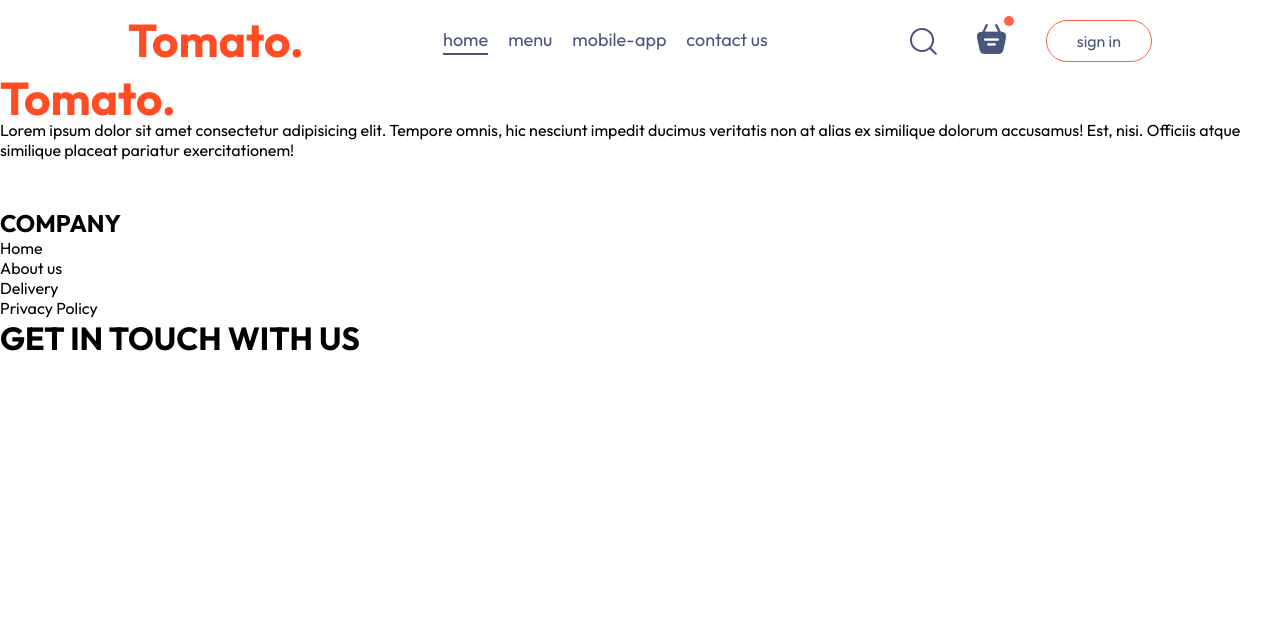
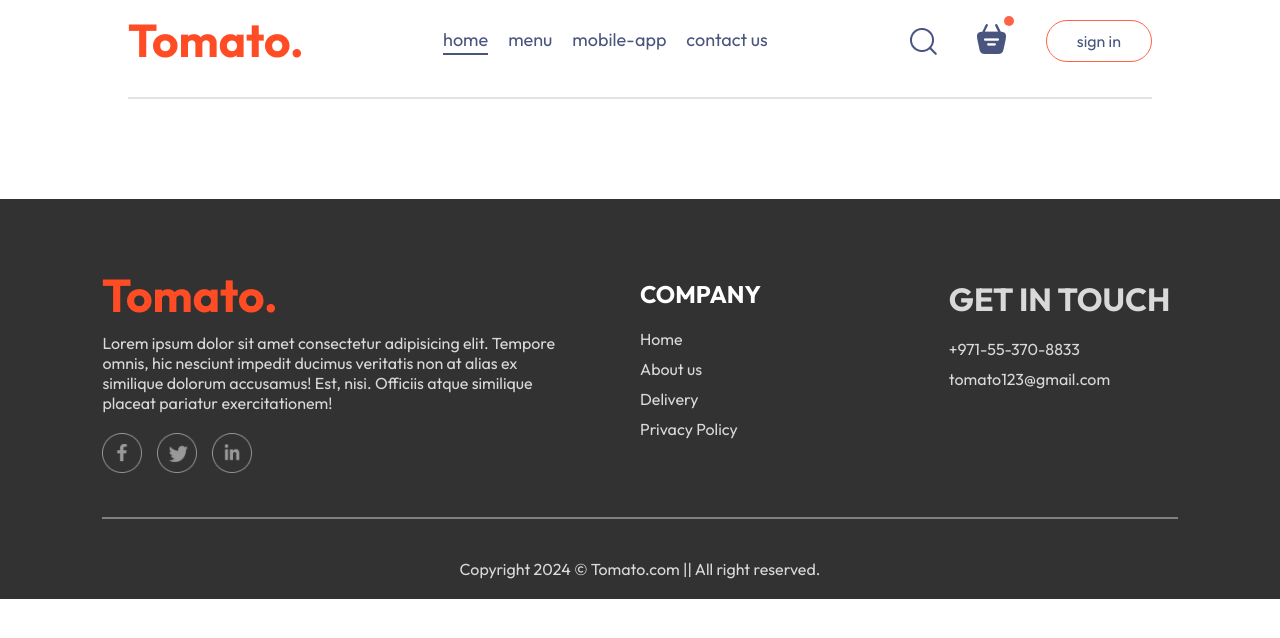
Before and after one commit to VedantGames/food-del, a React (Vite) app: page /order in a window 1280 px wide. Shown: the top 638 px of the page. Built offline with nearby package versions, Linux system fonts and the light colour scheme.

Commit message:
8 commit

```diff
--- a/index.html
+++ b/index.html
@@ -2,7 +2,7 @@
 <html lang="en">
   <head>
     <meta charset="UTF-8" />
-    <link rel="icon" type="image/svg+xml" href="/vite.svg" />
+    <link rel="icon" type="png" href="./src/assets/assets/logo.png" />
     <meta name="viewport" content="width=device-width, initial-scale=1.0" />
     <title>Food Del</title>
   </head>
--- /dev/null
+++ b/src/components/AppDownload/AppDownload.css
@@ -0,0 +1,22 @@
+.app-download {
+  margin: auto auto;
+  margin-top: 100px;
+  font-size: max(3vw, 20px);
+  text-align: center;
+  font-weight: 500;
+}
+.app-download-platforms {
+  display: flex;
+  justify-content: center;
+  gap: max(2vw, 10px);
+  margin-top: 40px;
+}
+.app-download-platforms img {
+  width: max(30vw, 120px);
+  max-width: 180px;
+  transition: 0.5s;
+  cursor: pointer;
+}
+.app-download-platforms img:hover {
+  transform: scale(1.05);
+}
--- /dev/null
+++ b/src/components/AppDownload/AppDownload.jsx
@@ -0,0 +1,20 @@
+import React from "react";
+import "./AppDownload.css";
+import {assets} from "../../assets/assets/assets"
+
+const AppDownload = () => {
+  return (
+    <div className="app-download" id="app-download">
+      <p>
+        For Better Experince Download <br />
+        Tomato App
+      </p>
+      <div className="app-download-platforms">
+        <img src={assets.play_store} alt="" />
+        <img src={assets.app_store} alt="" />
+      </div>
+    </div>
+  );
+};
+
+export default AppDownload;
--- a/src/components/ExploreMenu/ExploreMenu.css
+++ b/src/components/ExploreMenu/ExploreMenu.css
@@ -42,7 +42,13 @@
   background-color: #e2e2e2;
   border: none;
 }
-.explore-menu-list-item .active  {
+.explore-menu-list-item .active {
   border: 4px solid tomato;
   padding: 2px;
 }
+@media (max-width: 1050px) {
+  .explore-menu-text {
+    max-width: 100%;
+    font-size: 14px;
+  }
+}
--- a/src/components/Footer/Footer.css
+++ b/src/components/Footer/Footer.css
@@ -0,0 +1,62 @@
+.footer {
+  color: #d9d9d9;
+  background-color: #323232;
+  display: flex;
+  flex-direction: column;
+  align-items: center;
+  gap: 20px;
+  padding: 20px 8vw;
+  padding-top: 80px;
+  margin-top: 100px;
+}
+.footer-content {
+  width: 100%;
+  display: grid;
+  grid-template-columns: 2fr 1fr 1fr;
+  gap: 80px;
+}
+.footer-content-left,
+.footer-content-center,
+.footer-content-right {
+  display: flex;
+  flex-direction: column;
+  align-items: start;
+  gap: 20px;
+}
+.footer-content-left li,
+.footer-content-center li,
+.footer-content-right li {
+  list-style: none;
+  margin-bottom: 10px;
+  cursor: pointer;
+}
+.footer-content-center h2,
+.footer-content-right h2 {
+  color: white;
+}
+.footer-social-icons img {
+  width: 40px;
+  margin-right: 15px;
+  opacity: 0.5;
+  cursor: pointer;
+}
+.footer-social-icons img:hover {
+  opacity: 1;
+}
+.footer hr {
+  width: 100%;
+  height: 2px;
+  margin: 20px 0;
+  background-color: grey;
+  border: none;
+}
+@media (max-width: 750px) {
+  .footer-content {
+    display: flex;
+    flex-direction: column;
+    gap: 35px;
+  }
+  .footer-copyright {
+    text-align: center;
+  }
+}
--- a/src/components/Footer/Footer.jsx
+++ b/src/components/Footer/Footer.jsx
@@ -30,9 +30,17 @@ const Footer = () => {
           </ul>
         </div>
         <div className="footer-content-right">
-           <h1>GET IN TOUCH WITH US</h1>
+          <h1>GET IN TOUCH </h1>
+          <ul>
+            <li>+971-55-370-8833</li>
+            <li>tomato123@gmail.com</li>
+          </ul>
         </div>
       </div>
+      <hr />
+      <p className="footer-copyright">
+        Copyright 2024 © Tomato.com || All right reserved.
+      </p>
     </div>
   );
 };
--- a/src/components/Header/Header.css
+++ b/src/components/Header/Header.css
@@ -35,3 +35,19 @@
   font-size: max(1vw, 13px);
   border-radius: 50px;
 }
+@media (max-width: 1050px) {
+  .header-contents {
+    max-width: 45%;
+  }
+}
+@media (max-width: 750px) {
+  .header-contents {
+    max-width: 65%;
+  }
+  .header-contents p {
+    display: none;
+  }
+  .header-contents button {
+    padding: 2vw 4vw;
+  }
+}
--- a/src/components/Navbar/Navbar.css
+++ b/src/components/Navbar/Navbar.css
@@ -49,3 +49,72 @@
   top: -8px;
   right: -8px;
 }
+hr {
+  margin-top: 15px;
+  width: 100%;
+  height: 2px;
+  background-color: #e2e2e2;
+  border: none;
+}
+#scrollToTopBtn {
+  display: none; /* Hide the button by default */
+  position: fixed; /* Fixed/sticky position */
+  bottom: 20px; /* Place the button at the bottom of the page */
+  right: 20px; /* Place the button 20px from the right */
+  z-index: 99; /* Make sure it does not overlap */
+  font-size: 18px; /* Increase font size */
+  border: none; /* Remove borders */
+  outline: none; /* Remove outline */
+  background-color: #555; /* Dark background color */
+  color: white; /* White text color */
+  cursor: pointer; /* Add a pointer cursor on hover */
+  padding: 15px; /* Some padding */
+  border-radius: 10px; /* Rounded corners */
+}
+
+#scrollToTopBtn:hover {
+  background-color: #333; /* Darken the button on hover */
+}
+
+@media (max-width: 1050px) {
+  .navbar .logo {
+    width: 140px;
+  }
+  .navbar-menu {
+    gap: 20px;
+    font-size: 17px;
+  }
+  .navbar-right {
+    gap: 30px;
+  }
+  .navbar-right img {
+    width: 22px;
+  }
+  .navbar-right button {
+    padding: 8px 25px;
+  }
+}
+@media (max-width: 900px) {
+  .navbar .logo {
+    width: 140px;
+  }
+  .navbar-menu {
+    gap: 15px;
+    font-size: 16px;
+  }
+  .navbar-right {
+    gap: 20px;
+  }
+  .navbar-right img {
+    width: 20px;
+  }
+  .navbar-right button {
+    padding: 7px 20px;
+    font-size: 15px;
+  }
+}
+@media (max-width: 750px) {
+  .navbar-menu {
+    display: none;
+  }
+}
--- a/src/components/Navbar/Navbar.jsx
+++ b/src/components/Navbar/Navbar.jsx
@@ -1,38 +1,44 @@
 import React, { useState } from "react";
 import "./Navbar.css";
 import { assets } from "../../assets/assets/assets";
+import { Link } from "react-router-dom";
 
 const Navbar = () => {
   const [menu, setMenu] = useState("home");
 
   return (
+    <>
       <div className="navbar">
         <img src={assets.logo} alt="" className="logo" />
         <ul className="navbar-menu">
-        <li
+          <Link
+            to="/"
             onClick={() => setMenu("home")}
             className={menu === "home" ? "active" : ""}
           >
             home
-        </li>
-        <li
+          </Link>
+          <a
+            href="#explore-menu"
             onClick={() => setMenu("menu")}
             className={menu === "menu" ? "active" : ""}
           >
             menu
-        </li>
-        <li
+          </a>
+          <a
+            href="#app-download"
             onClick={() => setMenu("mobile-app")}
             className={menu === "mobile-app" ? "active" : ""}
           >
             mobile-app
-        </li>
-        <li
+          </a>
+          <a
+            href="#footer"
             onClick={() => setMenu("contact-us")}
             className={menu === "contact-us" ? "active" : ""}
           >
             contact us
-        </li>
+          </a>
         </ul>
         <div className="navbar-right">
           <img src={assets.search_icon} alt="" />
@@ -43,6 +49,8 @@ const Navbar = () => {
           <button>sign in</button>
         </div>
       </div>
+      <hr />
+    </>
   );
 };
 
--- a/src/index.css
+++ b/src/index.css
@@ -6,6 +6,21 @@
   font-family: Outfit;
   scroll-behavior: smooth;
 }
+::-webkit-scrollbar {
+  width: 10px; /* Width of the scrollbar */
+  scrollbar-color: #888 #f1f1f1;
+  scrollbar-width: thin; /* Width of the scrollbar */
+}
+::-webkit-scrollbar-track {
+  background: #f1f1f1; /* Color of the track */
+}
+::-webkit-scrollbar-thumb {
+  background: tomato;/* Color of the scrollbar handle */
+}
+::-webkit-scrollbar-thumb:hover {
+  background: #555; /* Color of the scrollbar handle on hover */
+}
+
 body {
   min-height: 100vh;
 }
--- a/src/pages/Home/Home.jsx
+++ b/src/pages/Home/Home.jsx
@@ -3,6 +3,7 @@ import "./Home.css";
 import Header from "../../components/Header/Header";
 import ExploreMenu from "../../components/ExploreMenu/ExploreMenu";
 import FoodDisplay from "../../components/FoodDisplay/FoodDisplay";
+import AppDownload from "../../components/AppDownload/AppDownload";
 
 const Home = () => {
   const [category, setCategory] = useState("All");
@@ -11,7 +12,8 @@ const Home = () => {
     <div>
       <Header />
       <ExploreMenu category={category} setCategory={setCategory} />
-      <FoodDisplay category={category}/>
+      <FoodDisplay category={category} />
+      <AppDownload />
     </div>
   );
 };
```
Lines whose indentation alone changed are shown as unchanged.
